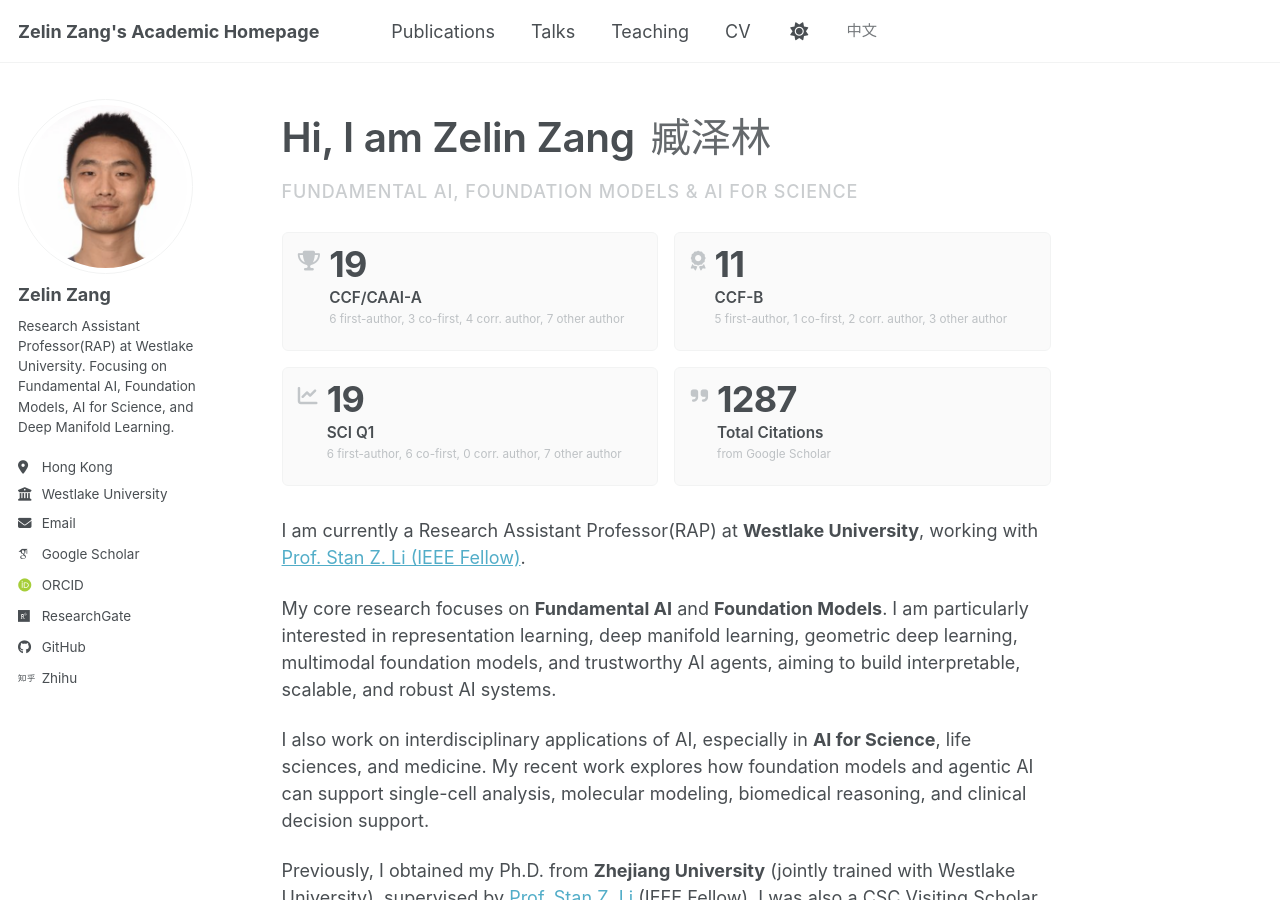
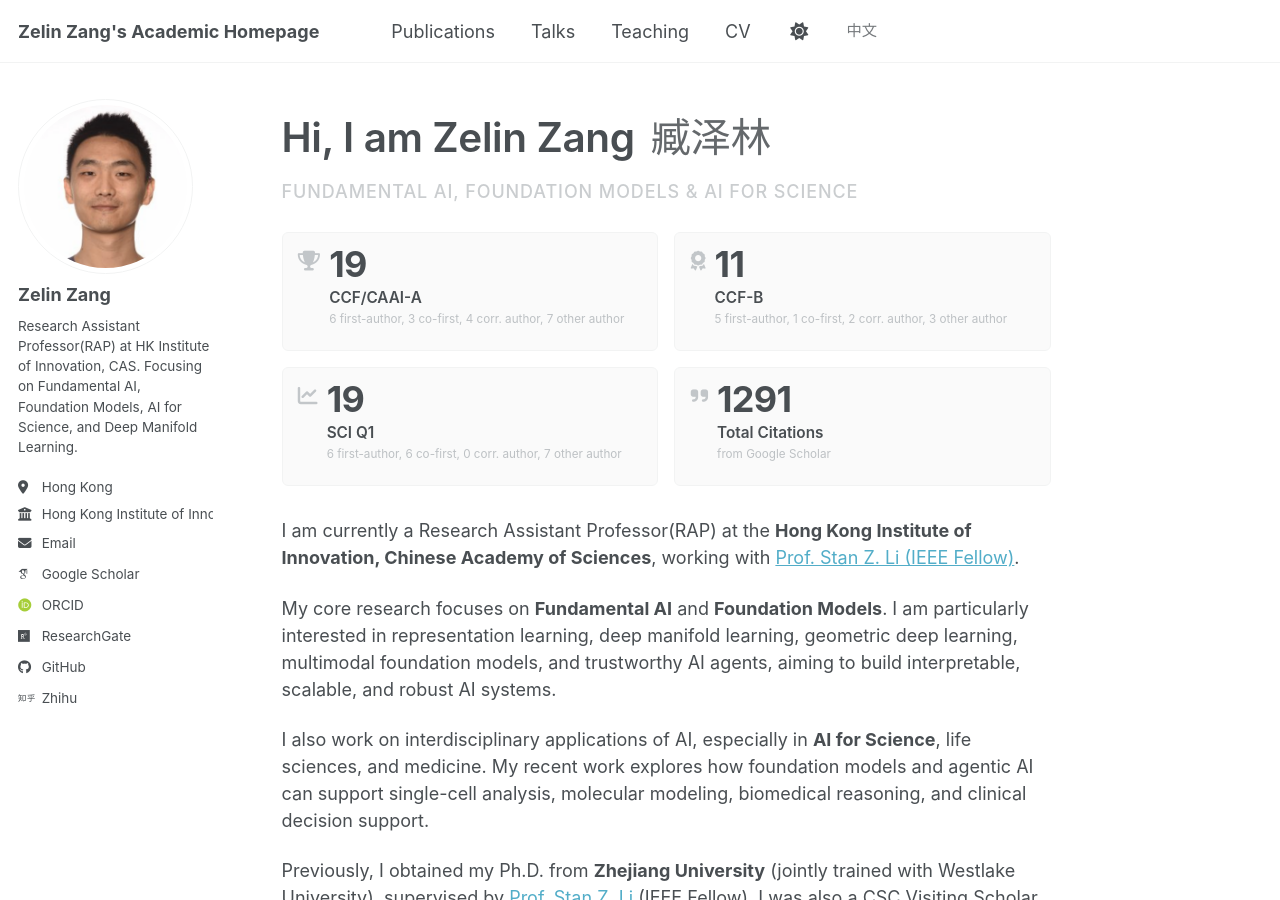
Before and after one commit to zangzelin/zangzelin.github.io, a Jekyll site: the page built from _pages/about.md, in a window 1280 px wide and 900 px high. Built offline with Jekyll 4.4.1, drawn with Linux system fonts in a browser that asks for light colours; some web fonts are replaced; a script bundle is joined from its source files by our own code; library files that are not in the unit come from our copies.

Commit message:
Restore Hong Kong Institute of Innovation affiliation

```diff
--- a/_config.yml
+++ b/_config.yml
@@ -26,9 +26,9 @@ author:
   avatar           : "zzl720.png"
   name             : "Zelin Zang"
   pronouns         : # example: "she/her"
-  bio              : "Research Assistant Professor(RAP) at Westlake University. Focusing on Fundamental AI, Foundation Models, AI for Science, and Deep Manifold Learning."
+  bio              : "Research Assistant Professor(RAP) at HK Institute of Innovation, CAS. Focusing on Fundamental AI, Foundation Models, AI for Science, and Deep Manifold Learning."
   location         : "Hong Kong"
-  employer         : "Westlake University"
+  employer         : "Hong Kong Institute of Innovation, CAS"
   uri              : # URL
   email            : "zangzelin@gmail.com"
 
--- a/_data/scholar.yml
+++ b/_data/scholar.yml
@@ -1,2 +1,2 @@
-citation_count: 1287
-citations: '1287'
+citation_count: 1291
+citations: '1291'
--- a/_pages/about.md
+++ b/_pages/about.md
@@ -14,7 +14,7 @@ redirect_from:
 
 {% include publication-stats.html %}
 
-I am currently a Research Assistant Professor(RAP) at **Westlake University**, working with [Prof. Stan Z. Li (IEEE Fellow)](https://scholar.google.com/citations?user=Y-nyLGIAAAAJ).
+I am currently a Research Assistant Professor(RAP) at the **Hong Kong Institute of Innovation, Chinese Academy of Sciences**, working with [Prof. Stan Z. Li (IEEE Fellow)](https://scholar.google.com/citations?user=Y-nyLGIAAAAJ).
 
 My core research focuses on **Fundamental AI** and **Foundation Models**. I am particularly interested in representation learning, deep manifold learning, geometric deep learning, multimodal foundation models, and trustworthy AI agents, aiming to build interpretable, scalable, and robust AI systems.
 
```
Also changed, not shown: _pages/cv.md (+1 -1 lines), _pages/zh-about.md (+1 -1 lines), _pages/zh-cv.md (+1 -1 lines).
